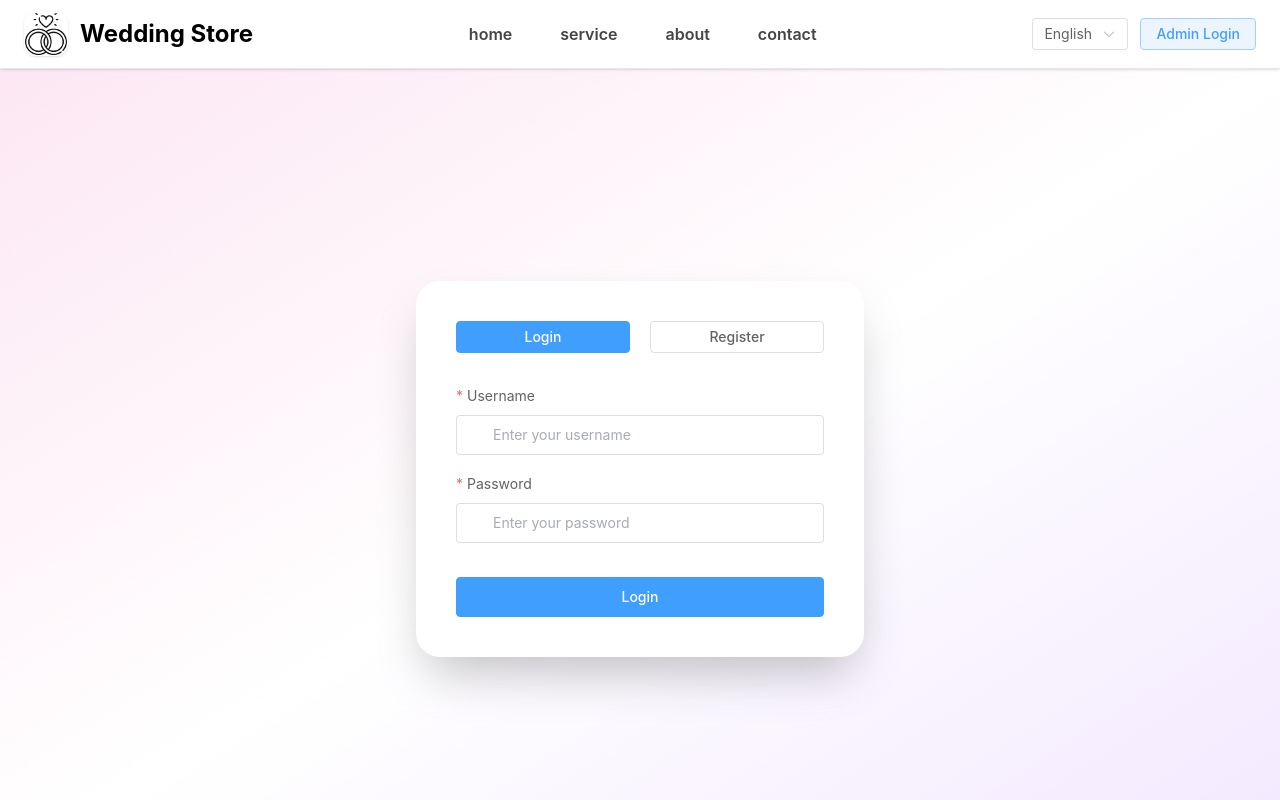
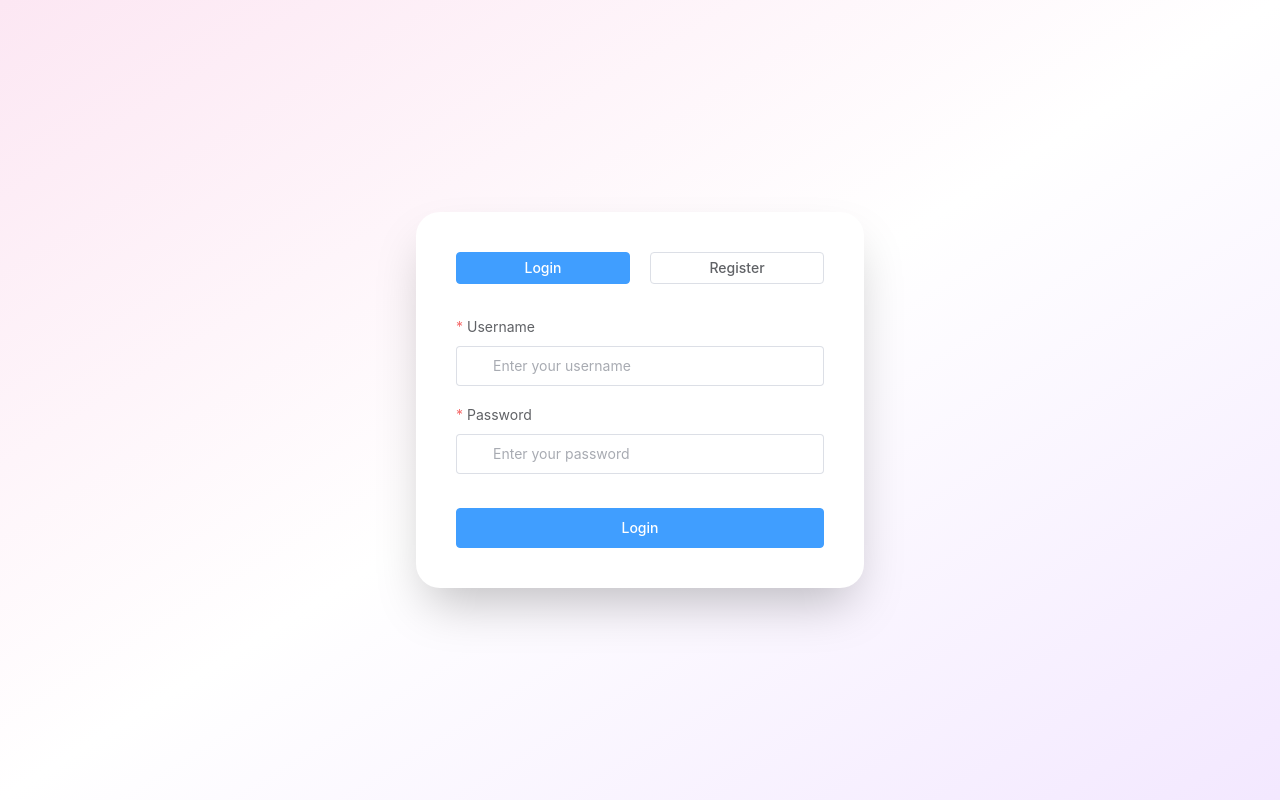
Before and after one commit to hsh-2001/wedding, a Nuxt app: page /admin/login in a window 1280 px wide. Shown: the top 800 px of the page. Built offline with nearby package versions, Linux system fonts and the light colour scheme.

Commit message:
Change auth login layout

```diff
--- a/app/components/GuestHeader.vue
+++ b/app/components/GuestHeader.vue
@@ -62,7 +62,7 @@
 </template>
 
 <script setup lang="ts">
-import { ref, watch } from 'vue'
+import { ref } from 'vue'
 import useHeader from '../composables/useHeader'
 
 const { t, currentLocale, changeLanguage, isAuthenticated } = useHeader()
--- /dev/null
+++ b/app/layouts/auth.vue
@@ -0,0 +1,13 @@
+<template>
+    <div class="h-screen w-full">
+        <slot />
+    </div>
+</template>
+
+<script setup lang="ts">
+
+</script>
+
+<style scoped>
+
+</style>
--- a/app/pages/admin/login.vue
+++ b/app/pages/admin/login.vue
@@ -45,6 +45,10 @@
 <script setup lang="ts">
 import { useAuthentication } from '../../composables/useAuthentication'
 import { ref } from 'vue'
+
+definePageMeta({
+  layout: 'auth'
+})
 
 const loginFormRef = ref()
 const registerFormRef = ref()
```
